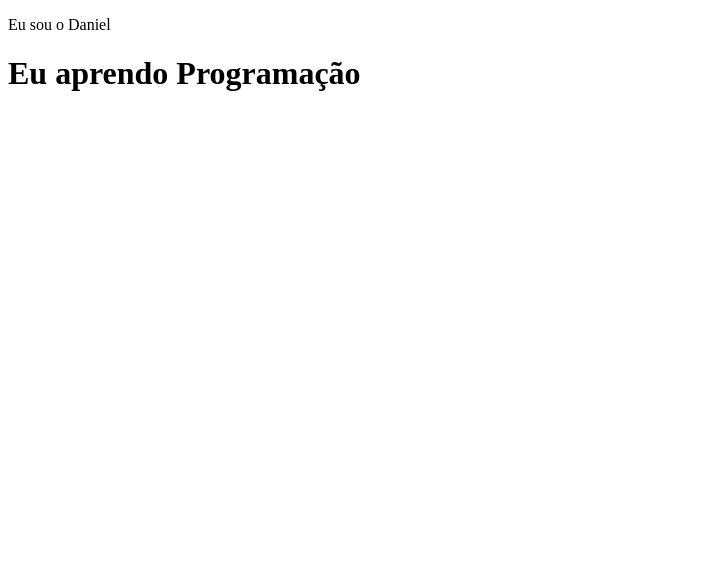
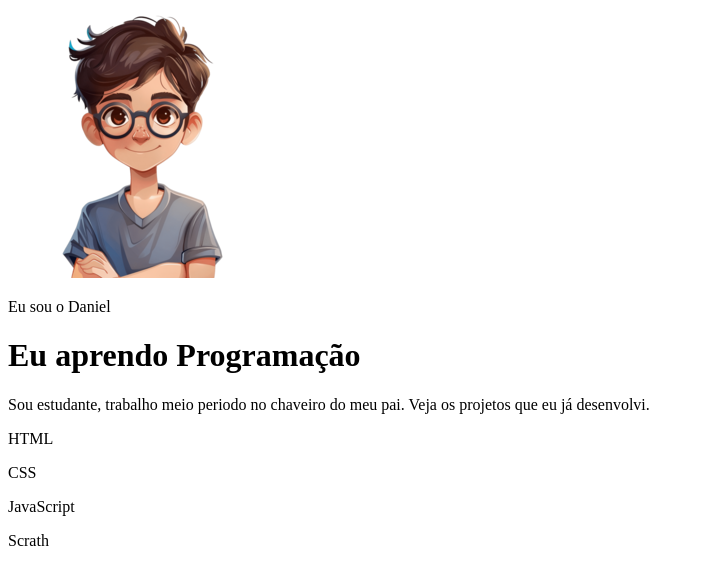
Before and after one commit to da4niel/Portfolio-, a plain HTML site: page index.html in a window 1280 px wide. Shown: the whole page, without its empty margins (0-704 px from the left). Drawn offline with Linux system fonts and the light colour scheme.

Commit message:
Add files via upload

```diff
--- a/index.html
+++ b/index.html
@@ -8,7 +8,17 @@
     <link rel="stylesheet" href="style.css">
 </head>
 <body>
+    <header class="container">
+    <img src="avatar-perfil-menino (1).png" alt="avatar do Daniel">
     <p>Eu sou o Daniel</p>
     <h1>Eu aprendo Programação</h1>
+    <p>Sou estudante, trabalho meio periodo no chaveiro do meu pai. Veja os projetos que eu já desenvolvi.</p>
+    <div>
+        <p>HTML</p>
+        <p>CSS</p>
+        <p>JavaScript</p>
+        <p>Scrath</p>
+    </div>
+    </header>
 </body>
 </html>
```
Also changed, not shown: avatar-perfil-menino (1).png (added), avatar-perfil.png (added), projeto-1.png (added), projeto-2.png (added), projeto-3.png (added), 1 other file.
